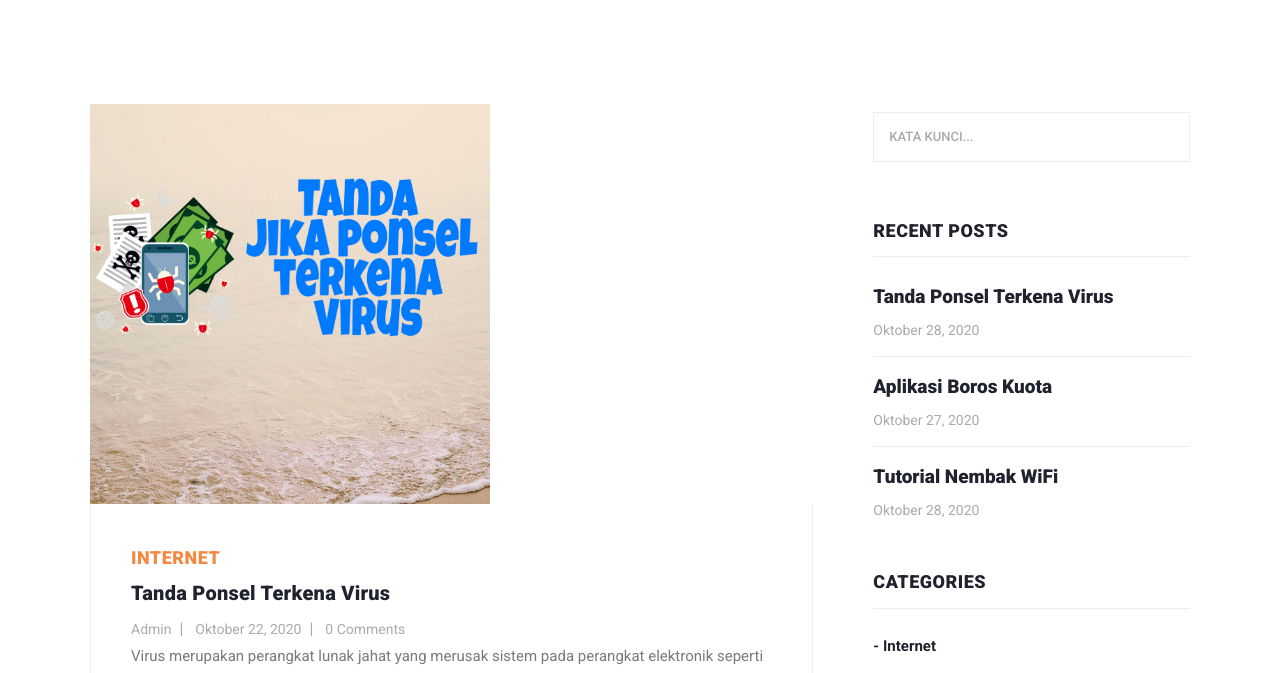
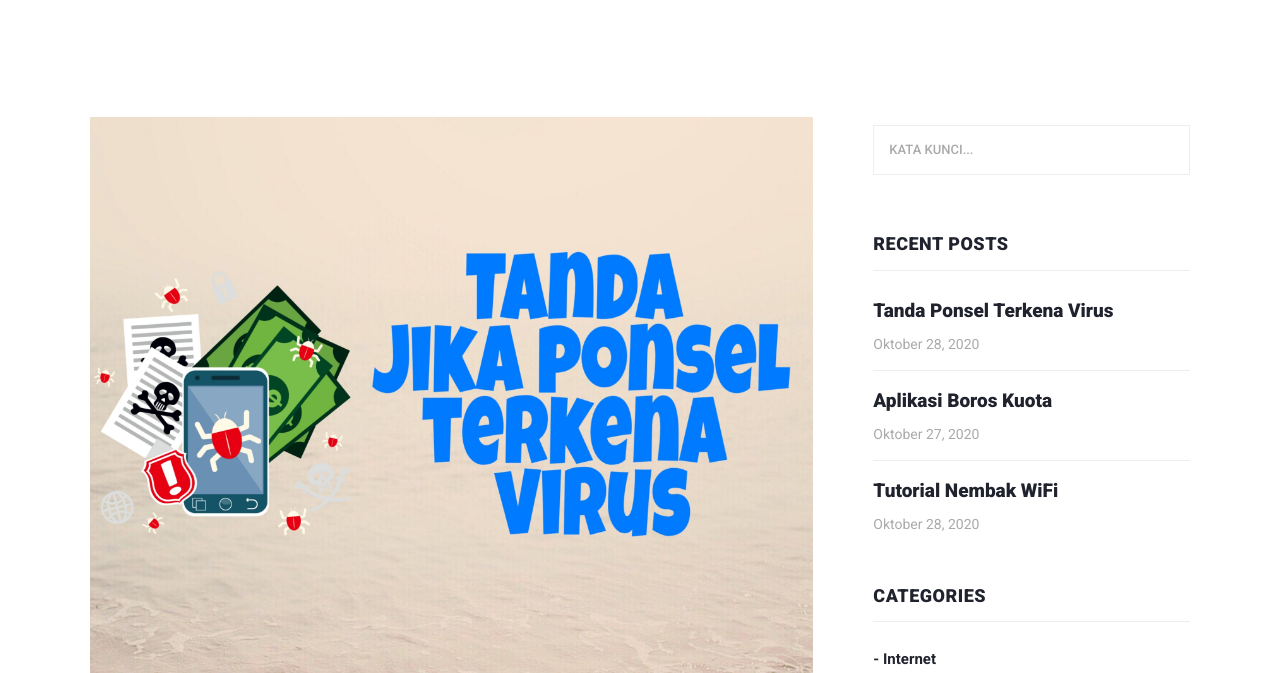
Before and after one commit to ekofandi/ekofandi.github.io, a plain HTML site: page uji/index.html in a window 1280 px wide. Shown: the part 598-1271 px from the top of the page. Drawn offline with Linux system fonts and the light colour scheme.

Commit message:
Update Terbaru

```diff
--- a/uji/assets/css/style-utama.css
+++ b/uji/assets/css/style-utama.css
@@ -15,7 +15,6 @@ p {
 
 img {
 	width: 100%;
-  	max-width: 400px;
   	height: auto;
 }
 
@@ -439,7 +438,6 @@ header .navbar {
 }
 
 .blog-posts .blog-thumb img {
-	height="700%"
 	width: 100%;
 	overflow: hidden;
 }
```
